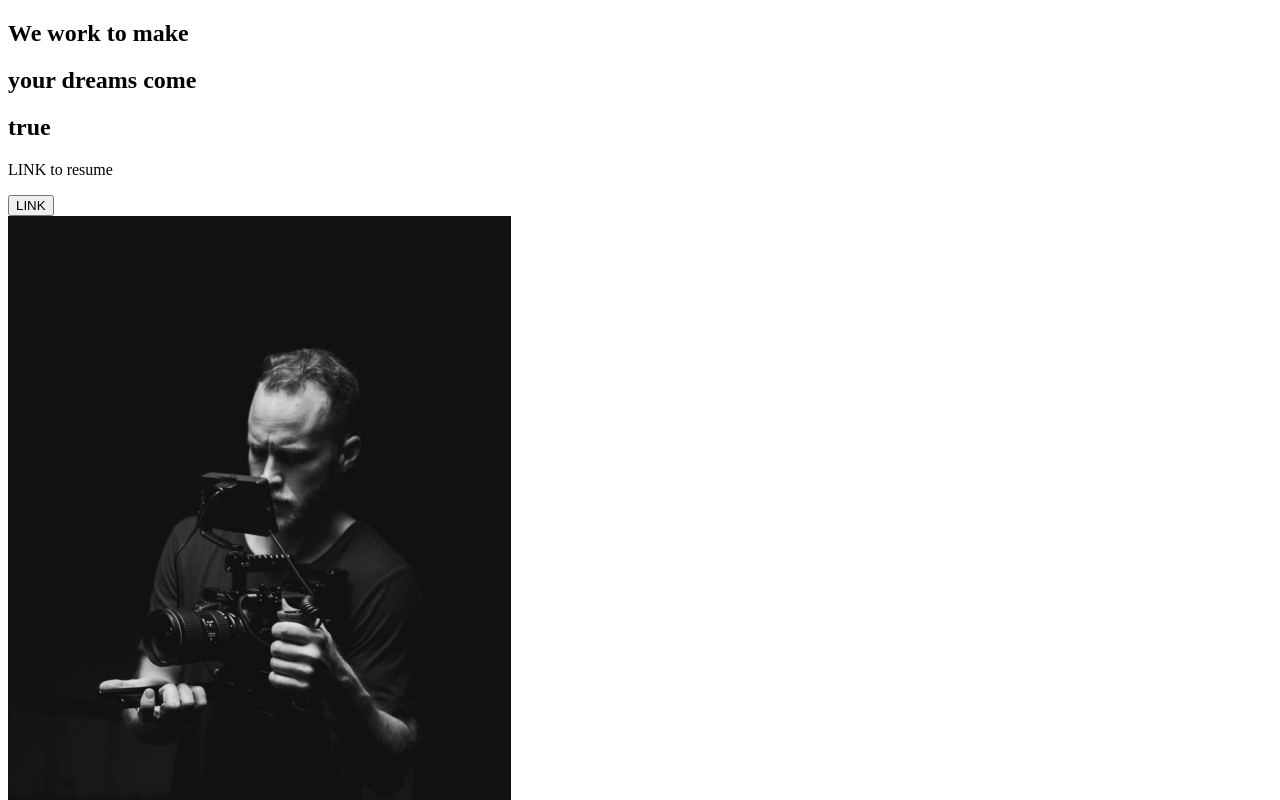
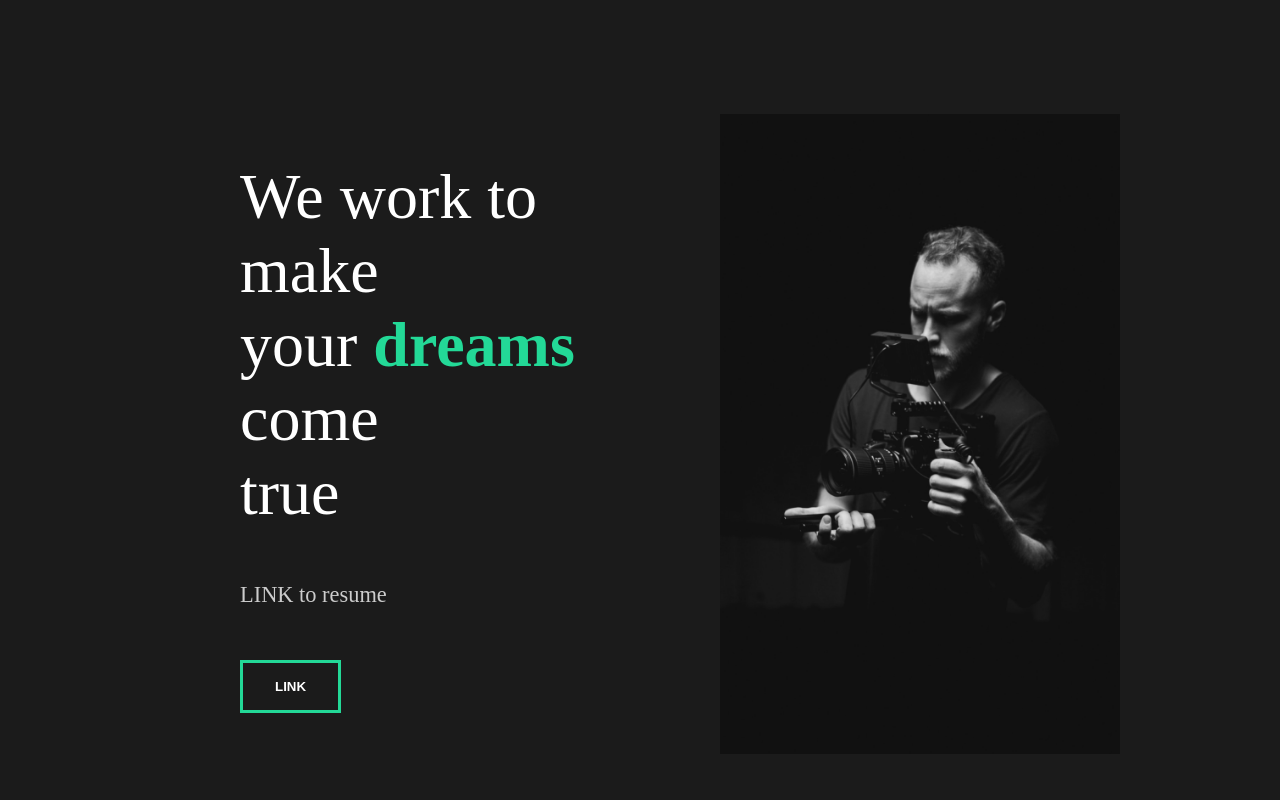
Before and after one commit to gary-rivera/Personal-Website, a React (Create React App) app: page / in a window 1280 px wide. Shown: the top 800 px of the page. Built offline with nearby package versions, Linux system fonts and the light colour scheme.

Commit message:
added styling for about section

```diff
--- a/src/App.js
+++ b/src/App.js
@@ -1,8 +1,10 @@
 import AboutMe from './pages/AboutMe'
+import GlobalStyle from './components/GlobalStyle'
 
 function App() {
   return (
     <div >
+      <GlobalStyle />
       <AboutMe />
     </div>
   );
--- a/src/components/AboutTitle.js
+++ b/src/components/AboutTitle.js
@@ -1,28 +1,61 @@
 import home1 from "../img/home1.png";
+//Styling
+import styled from "styled-components";
 
 function AboutTitle() {
   return (
-    <div>
-      <div className="description">
+    <AboutStyle>
+      <DescriptionStyle>
         <div className="title">
-          <div className="hide">
+          <HideStyle>
             <h2> We work to make</h2>
-          </div>
-          <div className="hide">
+          </HideStyle>
+          <HideStyle>
             <h2> your <span> dreams </span>come</h2>
-          </div>
-          <div className="hide">
+          </HideStyle>
+          <HideStyle>
             <h2> true</h2>
-          </div>
+          </HideStyle>
         </div>
         <p> LINK to resume</p>
         <button> LINK </button>
-      </div>
-      <div className="image">
+      </DescriptionStyle>
+      <ImageStyle>
         <img src={home1} alt="landing page profile pic"/>
-      </div>
-    </div>
+      </ImageStyle>
+    </AboutStyle>
   )
 }
 
+// Styled Component
+const AboutStyle = styled.div`
+  min-height: 90vh;
+  display: flex;
+  align-items: center;
+  justify-content: space-between;
+  padding: 5rem 10rem;
+  color: white;
+`;
+
+const DescriptionStyle = styled.div`
+  flex: 1;
+  padding: 5rem;
+  h2 {
+    font-weight: lighter;
+  }
+`;
+
+const ImageStyle = styled.div`
+  flex: 1;
+  img {
+    width: 100%;
+    height: 80vh;
+    object-fit: cover;
+  }
+`;
+
+const HideStyle = styled.div`
+  overflow: hidden;
+`;
+
 export default AboutTitle;
--- /dev/null
+++ b/src/components/GlobalStyle.js
@@ -0,0 +1,61 @@
+import { createGlobalStyle  } from "styled-components";
+
+const GlobalStyle = createGlobalStyle`
+
+* {
+  margin: 0;
+  padding: 0;
+  box-sizing: border-box;
+}
+
+body {
+  background: #1b1b1b;
+
+}
+
+button {
+  font-weight: bold;
+  font-size: 1.1.rem;
+  cursor: pointer;
+  padding: 1rem 2rem;
+  border: 3px solid #23d997;
+  background: transparent;
+  color: white;
+  transition: all 0.5s ease;
+  &:hover {
+    background-color: #23d997;
+    color: white;
+  }
+}
+
+h2 {
+  font-weight: lighter;
+  font-size: 4rem;
+}
+
+h3 {
+  color: white;
+}
+
+h4, span {
+  font-weight: bold;
+}
+
+a {
+  font-size: 1.1rem;
+}
+
+span {
+  color: #23d997;
+}
+
+p {
+  padding: 3rem 0rem;
+  color: #ccc;
+  font-size: 1.4rem;
+  line-height: 150%;
+}
+
+`;
+
+export default GlobalStyle
```
